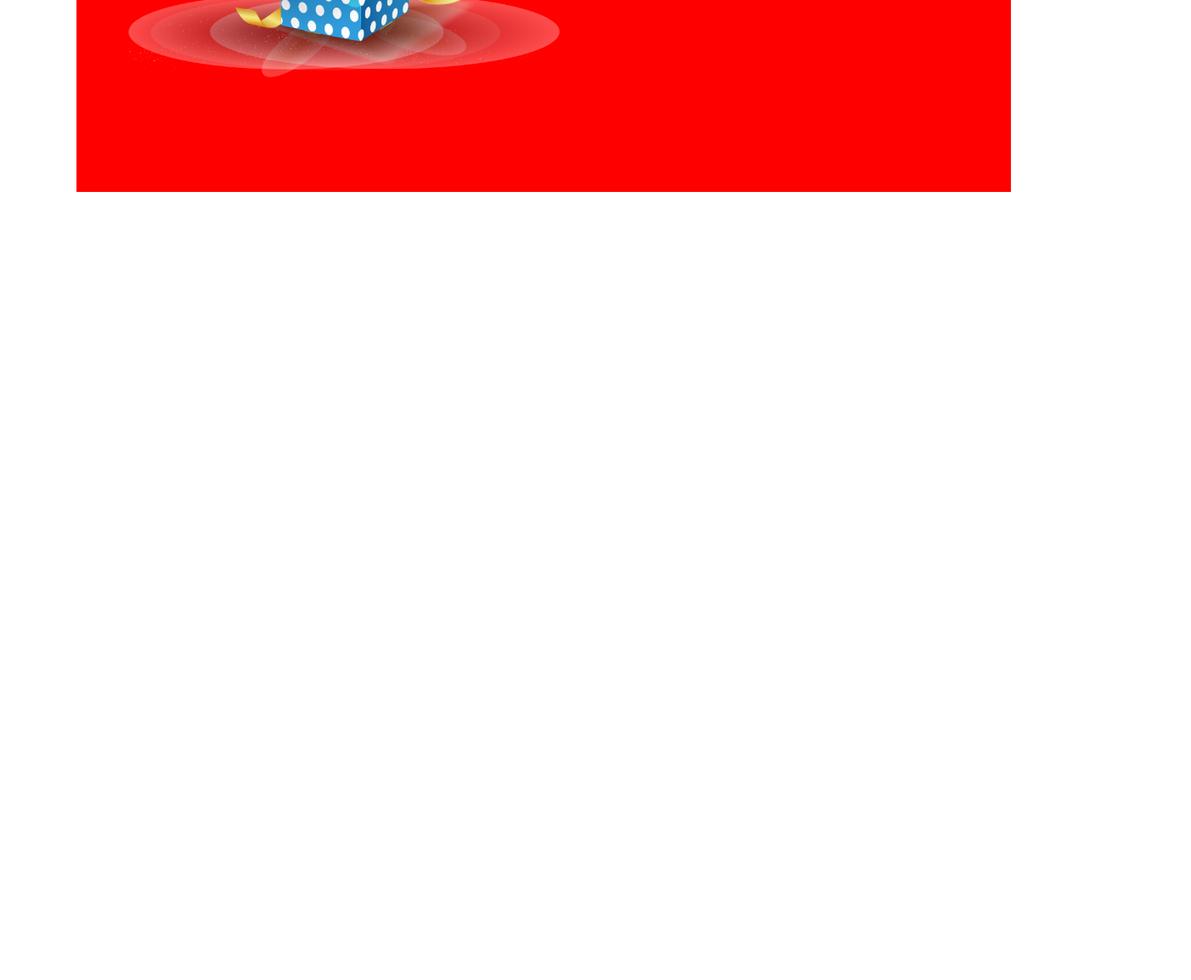
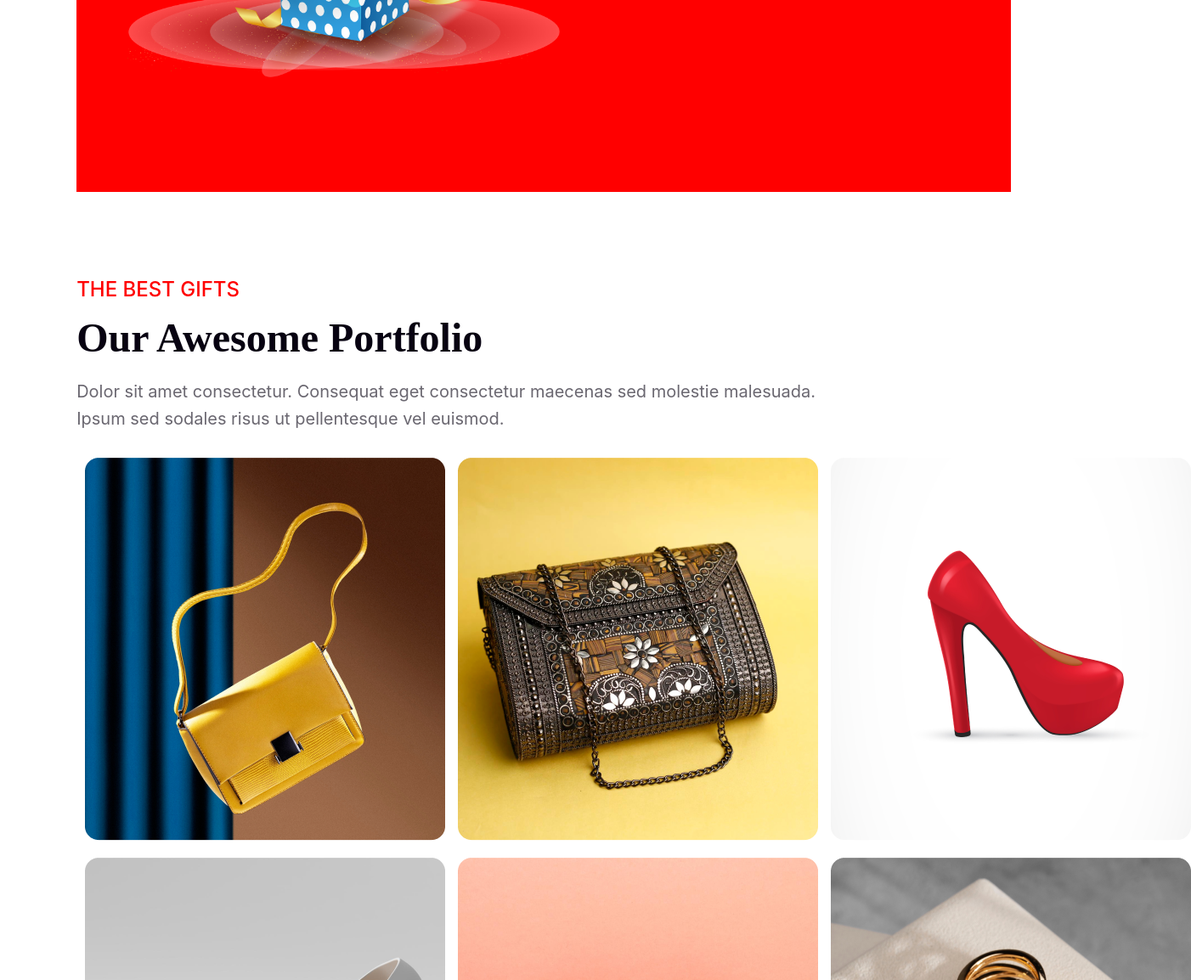
Before and after one commit to yousuf52cse/new-year-new-mission-as1, a plain HTML site: page index.html in a window 1280 px wide. Shown: the part 4272-5426 px from the top of the page at 85% size, 1402 px wide, since content can reach past the window. Before the commit the page ends 4506 px from the top, so only its background shows below. Drawn offline with Linux system fonts and the light colour scheme.

Commit message:
complete portfoilo section

```diff
--- a/index.html
+++ b/index.html
@@ -86,6 +86,29 @@
 
             </div>
         </section>
+
+        <!-- porfolio section -->
+        <section id="portfolio">
+
+            <div class="port-cont">
+                <h4>THE BEST GIFTS</h4>
+                <h2>Our Awesome Portfolio</h2>
+                <p>Dolor sit amet consectetur. Consequat eget consectetur maecenas sed molestie malesuada. Ipsum sed
+                    sodales risus ut pellentesque vel euismod. </p>
+            </div>
+            <div class="port-img">
+                <div class="port-img1">
+                    <img src="images/Rectangle 3.png" alt="">
+                    <img src="images/Rectangle 4.png" alt="">
+                    <img src="images/Rectangle 5.png" alt="">
+                </div>
+                <div class="port-img2">
+                    <img src="images/Rectangle 6.png" alt="">
+                    <img src="images/Rectangle 7.png" alt="">
+                    <img src="images/Rectangle 8.png" alt="">
+                </div>
+            </div>
+        </section>
     </main>
 </body>
 
--- a/styles/new.css
+++ b/styles/new.css
@@ -183,7 +183,7 @@
     margin: auto;
     margin-top: 90px;
     /* padding-top: 120px; */
-    background-color: aqua;
+    /* background-color: aqua; */
 }
 
 .coming-soon {
@@ -343,3 +343,53 @@ span {
     height: 206px;
     flex-shrink: 0;
 }
+
+
+/* Portfolio section */
+#portfolio {
+    width: 87%;
+    margin: auto;
+    margin-top: 100px;
+}
+
+.port-cont h4 {
+    color: #F00;
+    font-family: Inter;
+    font-size: 24px;
+    font-weight: 500;
+    margin: auto;
+}
+
+.port-cont h2 {
+    color: #070211;
+    font-size: 48px;
+    font-weight: 900;
+    margin: auto;
+    margin-top: 15px;
+}
+
+.port-cont p {
+    width: 896px;
+    color: rgba(7, 2, 17, 0.60);
+    font-family: Inter;
+    font-size: 20px;
+    font-weight: 400;
+    line-height: 32px;
+
+}
+
+.port-img {
+    width: 400px;
+    height: 425px;
+    border-radius: 16px;
+}
+.port-img1{
+    display: flex;
+    gap: 15px;
+    padding: 10px;
+}
+.port-img2{
+    display: flex;
+    gap: 15px;
+    padding: 10px;
+}
```
